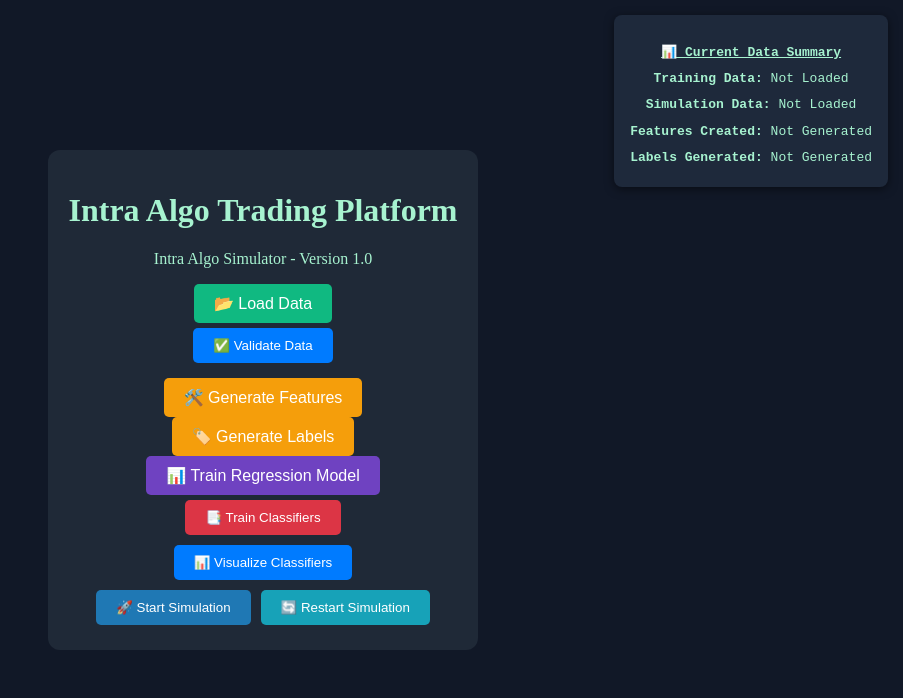
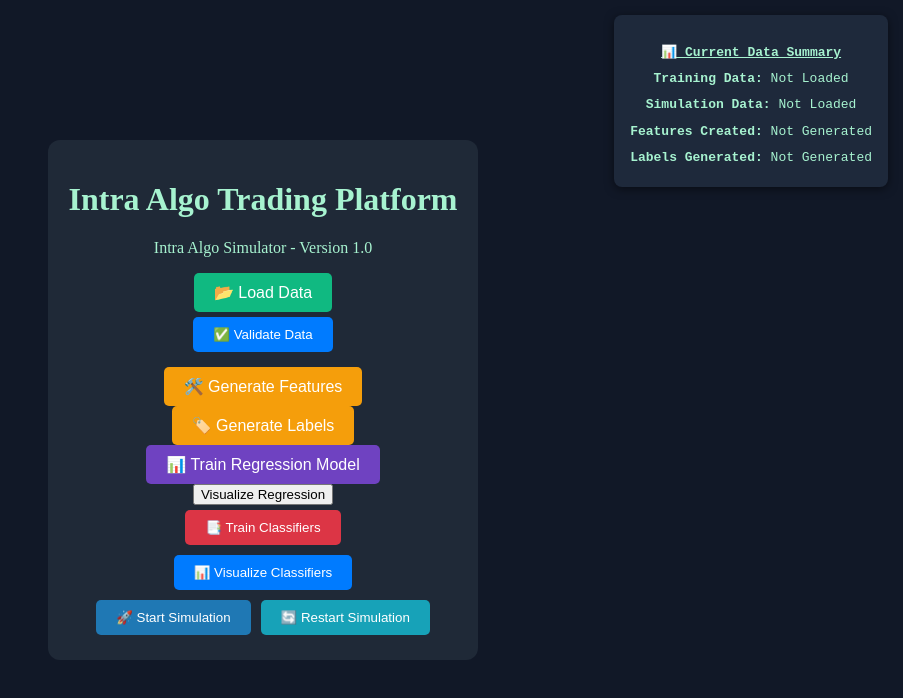
Before and after one commit to OfirItzhaky/intra-algo, a React (Vite) app in the folder frontend/: page / in a window 1280 px wide. Shown: the top 698 px of the page, without its empty margins (377-1280 px from the left). Built offline with nearby package versions, Linux system fonts and the light colour scheme.

Commit message:
separated regression visual to a new button

```diff
--- a/frontend/src/app.jsx
+++ b/frontend/src/app.jsx
@@ -7,6 +7,7 @@ import GenerateFeaturesButton from './components/generate_features_button';
 import GenerateLabelsButton from './components/generate_labels_button';
 import StartSimulationButton from './components/start_simulation_button';
 import TrainRegressionModelButton from './components/train_regression_model_button';
+import VisualizeRegressionButton from './components/visualize_regression_button'; // ✅ New button
 import TrainClassifiersButton from './components/train_classifiers_button';
 import RestartSimulationButton from './components/restart_simulation_button';
 import DataSummaryBar from './components/data_summary_bar';
@@ -86,6 +87,7 @@ function App() {
                                 <GenerateFeaturesButton onFeaturesGenerated={setFeaturesCount} />
                                 <GenerateLabelsButton onLabelsGenerated={setLabelSummary} />
                                 <TrainRegressionModelButton onRegressionComplete={setRegressionMetrics} />
+                                <VisualizeRegressionButton /> {/* ✅ New Button Added Here */}
                                 <TrainClassifiersButton onClassificationComplete={setClassifierResults} />
                                 <VisualizeClassifiersButton onVisualizationComplete={setClassifierVisualization} />
                                 <StartSimulationButton />
--- a/frontend/src/components/train_regression_model_button.jsx
+++ b/frontend/src/components/train_regression_model_button.jsx
@@ -31,8 +31,6 @@ function TrainRegressionModelButton({ onRegressionComplete }) {
                 // ✅ Pass results to the parent component
                 onRegressionComplete(result);
 
-                // ✅ Open new tab with dynamic image endpoint
-                window.open("http://127.0.0.1:8000/get-regression-chart/", "_blank");
             } else {
                 setError(result.message);
             }
--- /dev/null
+++ b/frontend/src/components/visualize_regression_button.jsx
@@ -0,0 +1,29 @@
+import React, { useState } from 'react';
+
+function VisualizeRegressionButton() {
+    const [loading, setLoading] = useState(false);
+
+    const handleVisualization = async () => {
+        setLoading(true);
+        try {
+            const response = await fetch("http://localhost:8000/get-regression-chart");
+            if (!response.ok) throw new Error("Failed to fetch regression visualization.");
+
+            const blob = await response.blob();
+            const imageUrl = URL.createObjectURL(blob);
+            window.open(imageUrl, "_blank"); // ✅ Open in a new tab
+        } catch (error) {
+            console.error("🚨 Error fetching regression chart:", error);
+        } finally {
+            setLoading(false);
+        }
+    };
+
+    return (
+        <button className="visualize-regression-button" onClick={handleVisualization} disabled={loading}>
+            {loading ? "Loading..." : "Visualize Regression"}
+        </button>
+    );
+}
+
+export default VisualizeRegressionButton;
```
Also changed, not shown: 1 other file (tests, documents, lock files or other folders).
